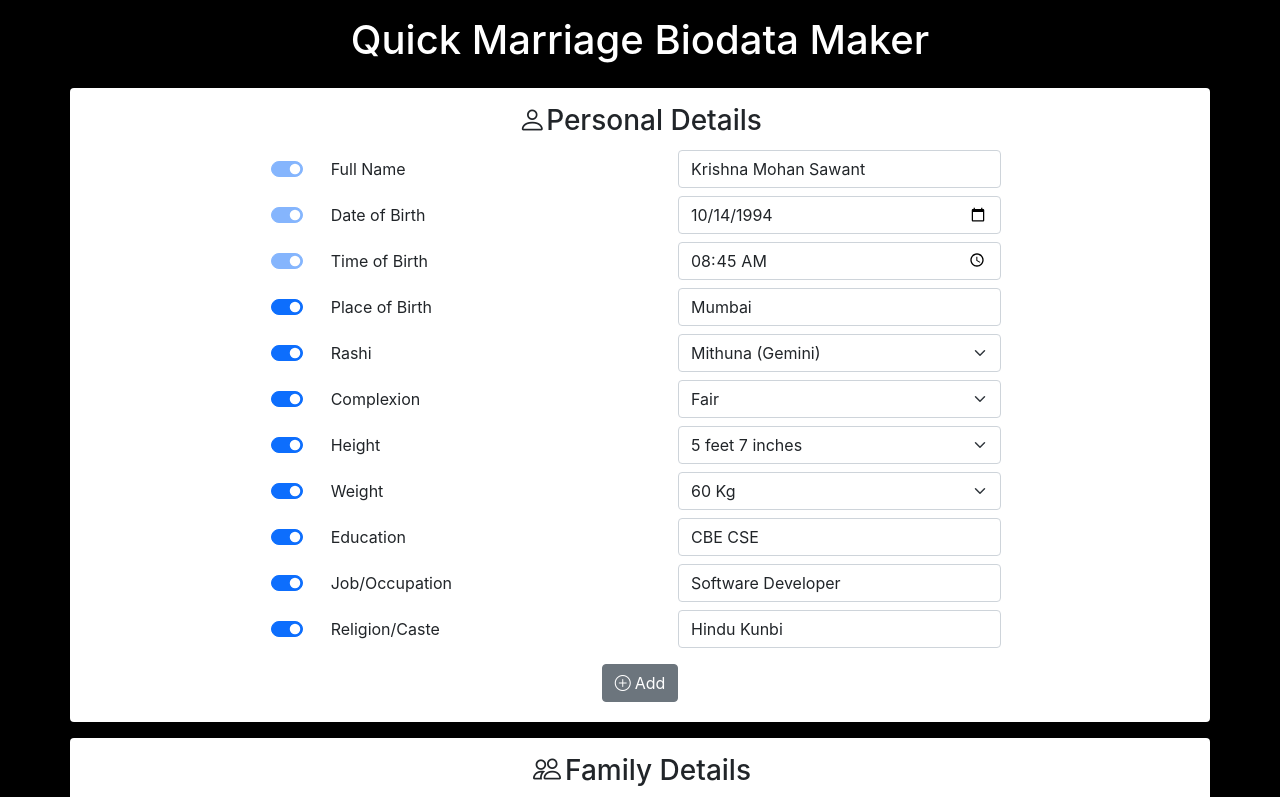
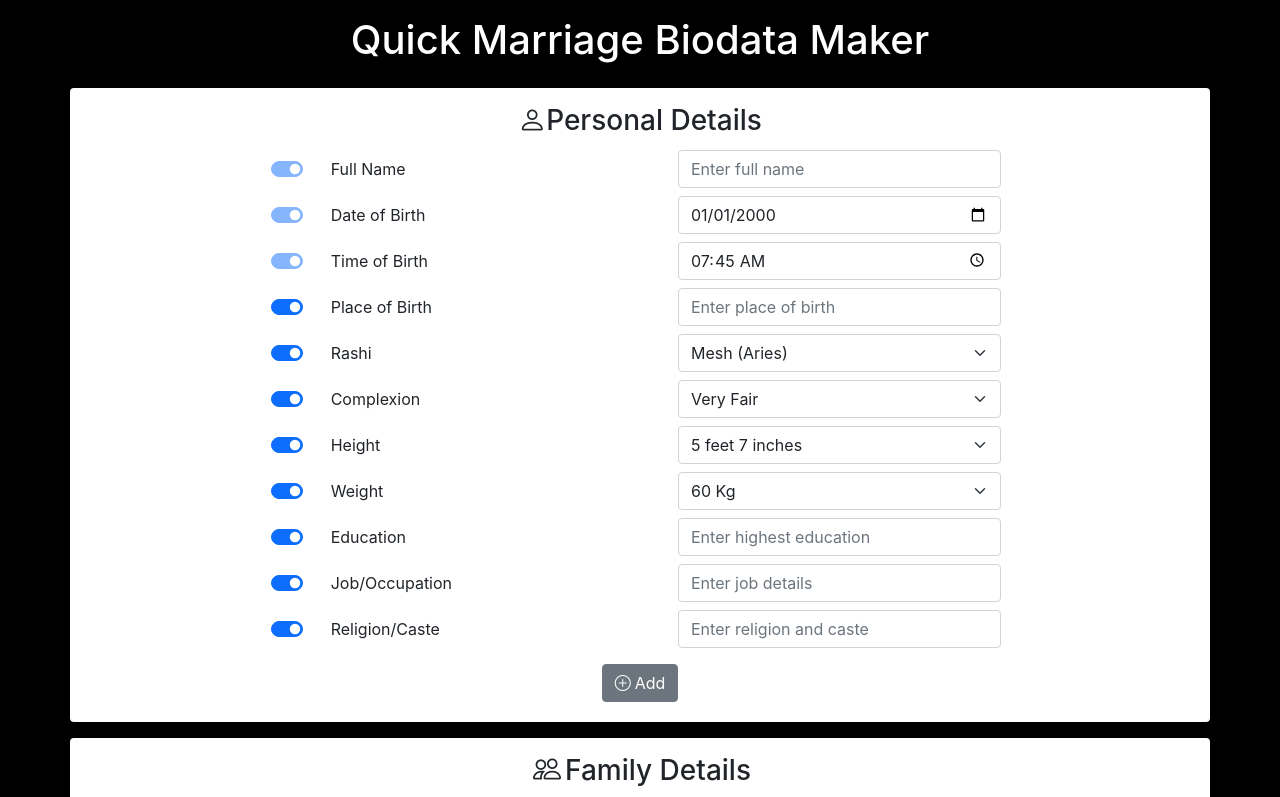
Before and after one commit to mohapeameya/biodata-creator, a React (Create React App) app: page / in a window 1280 px wide. Shown: the top 797 px of the page. Built offline with nearby package versions, Linux system fonts and the light colour scheme; what @react-pdf/renderer would draw is missing.

Commit message:
Add default values for time and date

```diff
--- a/src/App.js
+++ b/src/App.js
@@ -12,10 +12,12 @@
 
 export default function App() {
 
-  const [biodata, setBiodata] = useState(testState || {
+  const [biodata, setBiodata] = useState(
+    // testState ||
+    {
       name: { checked: true, value: '' },
-    dob: { checked: true, value: '' },
-    tob: { checked: true, value: '' },
+      dob: { checked: true, value: '2000-01-01' },
+      tob: { checked: true, value: '07:45' },
       pob: { checked: true, value: '' },
       rashi: { checked: true, value: 0 },
       complexion: { checked: true, value: 0 },
```
Lines whose indentation alone changed are shown as unchanged.
